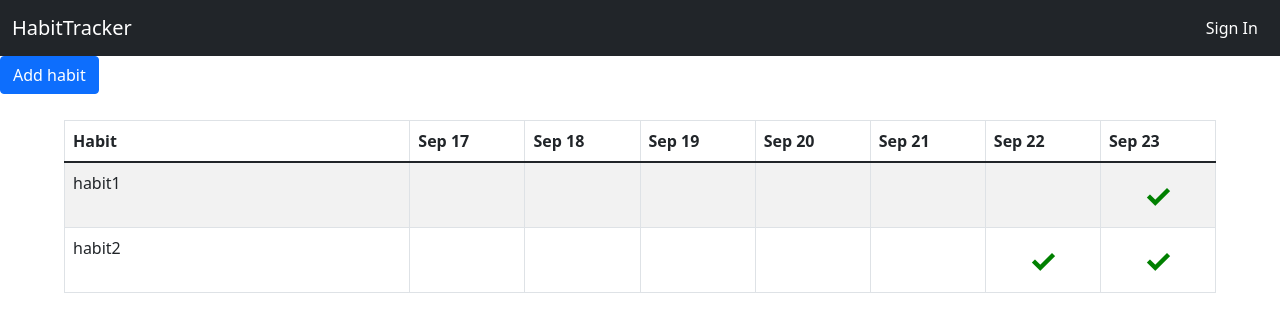
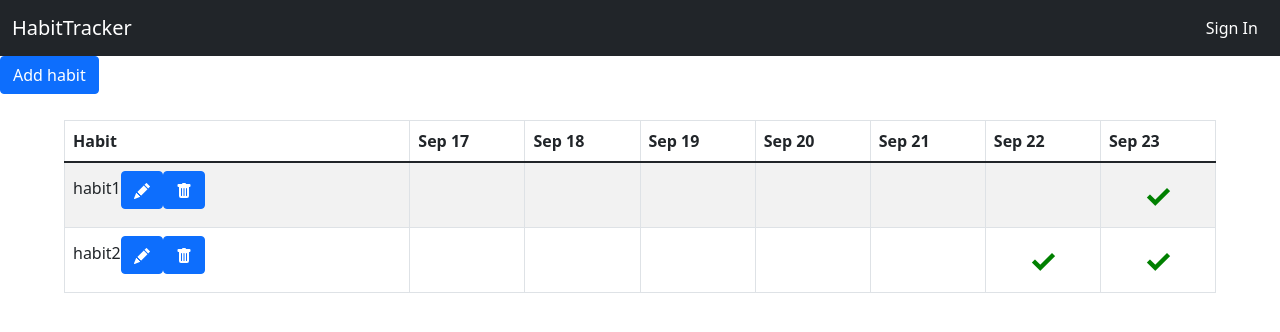
Before and after one commit to deannemadulid/HabitTracker, a React (Create React App) app: page /dashboard in a window 1280 px wide. Shown: the top 332 px of the page. Built offline with nearby package versions, Linux system fonts and the light colour scheme.

Commit message:
Added edit buttons for each habit

```diff
--- a/package.json
+++ b/package.json
@@ -10,6 +10,7 @@
     "react": "^17.0.2",
     "react-bootstrap": "^2.0.0-rc.0",
     "react-dom": "^17.0.2",
+    "react-icons": "^4.3.1",
     "react-redux": "^7.2.5",
     "react-router-dom": "^5.3.0",
     "react-scripts": "4.0.3",
--- a/src/components/Dashboard/AddHabit.js
+++ b/src/components/Dashboard/AddHabit.js
@@ -19,7 +19,6 @@ const AddHabit = () => {
   const addHabit = (event) => {
     event.preventDefault()
 
-    // habitsStore.dispatch(addNewHabit(newHabit))
     dispatch(addNewHabit(newHabit))
     console.log(habits)
     // add to db
--- a/src/components/Dashboard/Body.js
+++ b/src/components/Dashboard/Body.js
@@ -2,6 +2,7 @@ import React from 'react'
 import Table from 'react-bootstrap/Table'
 import dashboard from './DashboardFunctions'
 import { useSelector, useDispatch } from 'react-redux'
+import HabitOptions from './HabitOptions'
 
 import './Dashboard.css'
 
@@ -13,7 +14,7 @@ const Body = ({dates}) => {
     <tbody>
       { habits.map(habit =>
         <tr>
-          <td>{habit.name}</td>
+          <td><HabitOptions name={habit.name} /></td>
           {
             dates.map(date =>
             <td className="date-cell">
--- /dev/null
+++ b/src/components/Dashboard/HabitOptions.js
@@ -0,0 +1,40 @@
+import React from 'react'
+import Button from 'react-bootstrap/Button'
+import OverlayTrigger from 'react-bootstrap/OverlayTrigger'
+import Tooltip from 'react-bootstrap/Tooltip'
+import { useSelector, useDispatch } from 'react-redux'
+import { BsFillPencilFill, BsFillTrashFill } from 'react-icons/bs'
+
+const HabitOptions = ({name}) => {
+  const dispatch = useDispatch()
+  const habits = useSelector(state => state.habits)
+
+  return (
+    <>
+      {name}
+      <span className='editButtons'>
+
+        <OverlayTrigger
+          placement='bottom'
+          overlay={
+            <Tooltip id={'edit'}>Edit</Tooltip>
+          }
+        >
+          <Button><BsFillPencilFill /></Button>
+        </OverlayTrigger>
+
+        <OverlayTrigger
+          placement='bottom'
+          overlay={
+            <Tooltip id={'delete'}>Delete</Tooltip>
+          }
+        >
+          <Button><BsFillTrashFill /></Button>
+        </OverlayTrigger>
+
+      </span>
+    </>
+    )
+}
+
+export default HabitOptions
```
Also changed, not shown: 1 other file (tests, documents, lock files or other folders).
